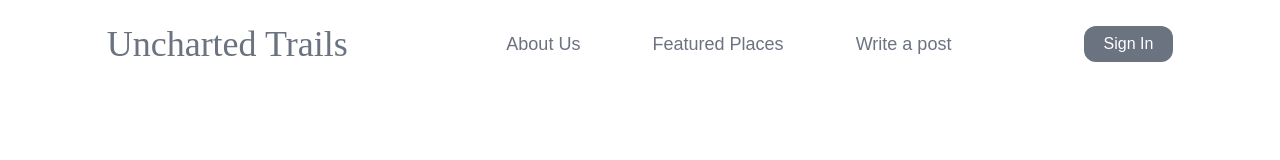
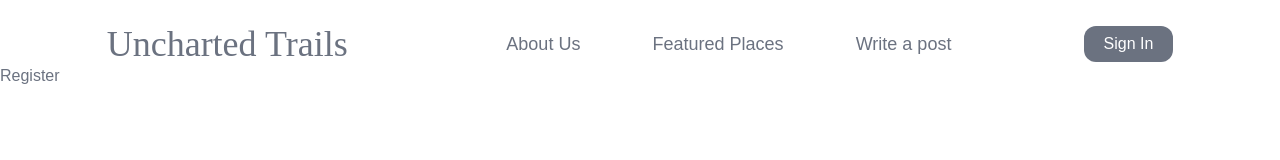
Before and after one commit to lahiruSanjeewa2971/Typescript_Uncharted-Trails, a React (Vite) app in the folder frontend/: page /register in a window 1280 px wide. Shown: the top 160 px of the page. Built offline with nearby package versions, Linux system fonts and the light colour scheme; a web font is replaced by a local one.

Commit message:
Routing with Unauthorized routes handling

```diff
--- a/frontend/src/App.tsx
+++ b/frontend/src/App.tsx
@@ -1,5 +1,29 @@
 import { useEffect, useState } from "react";
 import Navbar from "./components/navBar";
+import {
+  BrowserRouter,
+  Routes,
+  Route,
+  Outlet,
+  Navigate,
+} from "react-router-dom";
+import Feed from "./pages/Feed";
+import Login from "./pages/auth/Login";
+import Register from "./pages/auth/Register";
+import RequireAuth from "./routes/RequireAuth";
+import ProfilePage from "./pages/Profile";
+
+// This function is a React component designed to be a shared layout for multiple routes.
+function Layout({ isTopPage }: { isTopPage: boolean }) {
+  return (
+    <>
+      <Navbar isTopOfPage={isTopPage} />
+      <main className="pt-[64px]">
+        <Outlet />
+      </main>
+    </>
+  );
+}
 
 function App() {
   const [isTopOfPage, setIsTopOfPage] = useState<boolean>(true);
@@ -17,11 +41,25 @@ function App() {
   }, []);
 
   return (
-    <>
-      <div className="app">
-        <Navbar isTopOfPage={isTopOfPage} />
-      </div>
-    </>
+    <BrowserRouter>
+      <Routes>
+        <Route element={<Layout isTopPage={isTopOfPage} />}>
+          <Route path="/login" element={<Login />} />
+          <Route path="/register" element={<Register />} />
+          <Route path="/" element={<Feed />} />
+
+          {/* Authorized routes */}
+          <Route
+            path="/profile"
+            element={
+              <RequireAuth>
+                <ProfilePage />
+              </RequireAuth>
+            }
+          />
+        </Route>
+      </Routes>
+    </BrowserRouter>
   );
 }
 
--- /dev/null
+++ b/frontend/src/pages/Feed.tsx
@@ -0,0 +1,7 @@
+import React from "react";
+
+const Feed = () => {
+  return <div>Feed</div>;
+};
+
+export default Feed;
--- /dev/null
+++ b/frontend/src/pages/Profile/index.tsx
@@ -0,0 +1,7 @@
+import React from "react";
+
+const ProfilePage = () => {
+  return <div>Profile page</div>;
+};
+
+export default ProfilePage;
--- /dev/null
+++ b/frontend/src/pages/auth/Login.tsx
@@ -0,0 +1,7 @@
+import React from "react";
+
+const Login = () => {
+  return <div>Login</div>;
+};
+
+export default Login;
--- /dev/null
+++ b/frontend/src/pages/auth/Register.tsx
@@ -0,0 +1,7 @@
+import React from "react";
+
+const Register = () => {
+  return <div>Register</div>;
+};
+
+export default Register;
--- /dev/null
+++ b/frontend/src/routes/RequireAuth.tsx
@@ -0,0 +1,18 @@
+import { Navigate, useLocation } from "react-router-dom";
+
+type Props = {
+  children: React.ReactNode;
+};
+
+const RequireAuth = ({ children }: Props) => {
+  const location = useLocation();
+  const token = localStorage.getItem("token");
+
+  if (!token) {
+    return <Navigate to="/login" state={{ from: location }} replace />;
+  }
+
+  return <>{children}</>;
+};
+
+export default RequireAuth;
--- /dev/null
+++ b/frontend/src/routes/index.tsx
@@ -0,0 +1,11 @@
+import React from 'react'
+
+const AppRoutes = () => {
+  return (
+    <div>
+
+    </div>
+  )
+}
+
+export default AppRoutes
```
